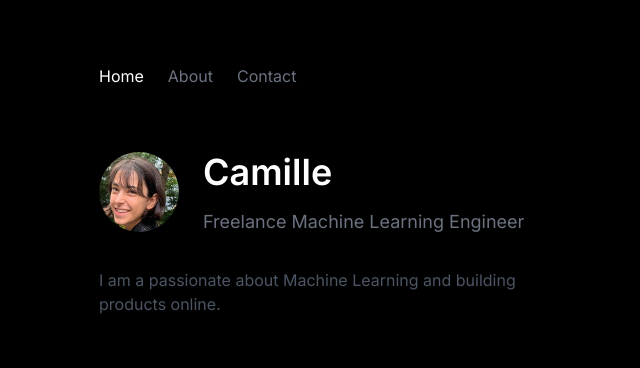
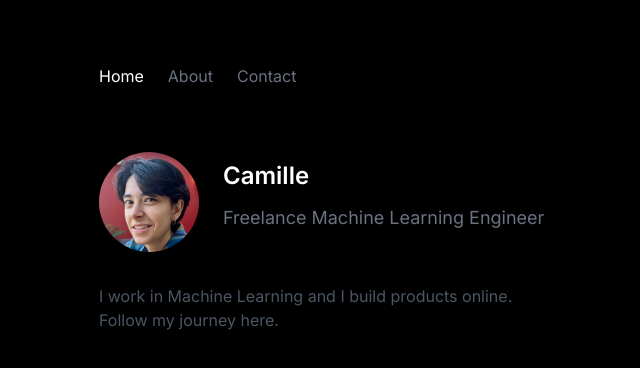
Before and after one commit to CamilleLoue/Portfolio, a Next.js app: page / in a window 1280 px wide. Shown: the top 368 px of the page, without its empty margins (157-797 px from the left). Built offline with nearby package versions, Linux system fonts and the light colour scheme.

Commit message:
style: changes profile paragraph

```diff
--- a/src/app/page.tsx
+++ b/src/app/page.tsx
@@ -6,20 +6,21 @@ export default function Home() {
       <div className="flex gap-x-6">
         <Image
           src="/images/profile.jpg"
-          alt="Your Profile Picture"
-          className="rounded-full w-20 h-20"
-          width={80}
-          height={80}
+          alt="Profile Picture"
+          className="rounded-full w-22 h-22"
+          width={100}
+          height={100}
         />
-        <div className="flex flex-col gap-y-4">
-          <h1 className="text-4xl font-semibold ">Camille</h1>
+        <div className="flex flex-col gap-y-3">
+          <h1 className="text-2xl mt-2 font-semibold ">Camille</h1>
           <p className="text-lg text-gray-500">
             Freelance Machine Learning Engineer
           </p>
         </div>
       </div>
       <p className=" text-gray-600 max-w-md mt-8">
-        I am a passionate about Machine Learning and building products online.
+        I work in Machine Learning and I build products online.
+        Follow my journey here.
       </p>
     </main>
   );
```
Also changed, not shown: public/images/profile.jpg.
